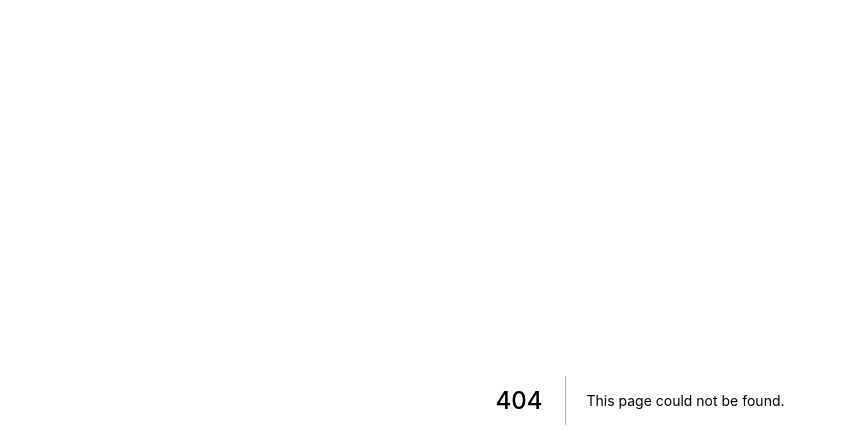
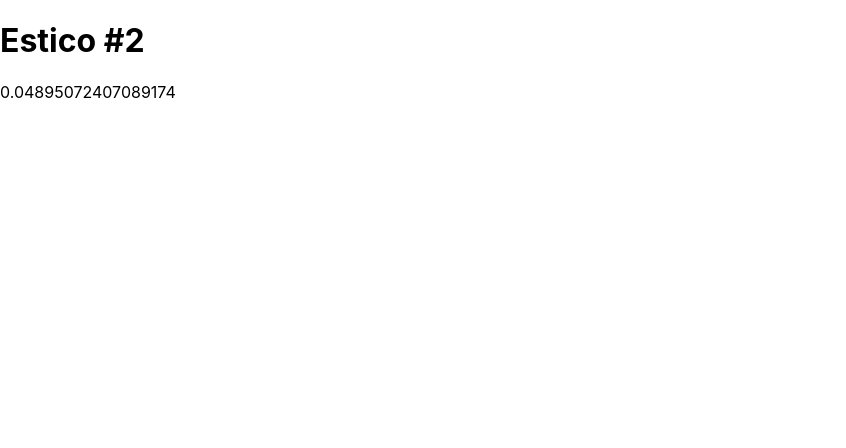
Before and after one commit to flavioanalistadesistema/next-renderizacao, a Next.js app: page /estatico2 in a window 1280 px wide. Before the commit this address had no page. Shown: the top 448 px of the page, without its empty margins (0-846 px from the left). Built offline with nearby package versions, Linux system fonts and the light colour scheme.

Commit message:
feat: Componente estático #2

```diff
--- /dev/null
+++ b/pages/estatico2.jsx
@@ -0,0 +1,16 @@
+export function getStaticProps() {
+    return {
+        props: {
+            numero: Math.random()
+        }
+    }
+}
+
+export default function Estatico2(props) {
+    return (
+        <div>
+            <h1>Estico #2</h1>
+            <span>{props.numero}</span>
+        </div>
+    )
+}
```
